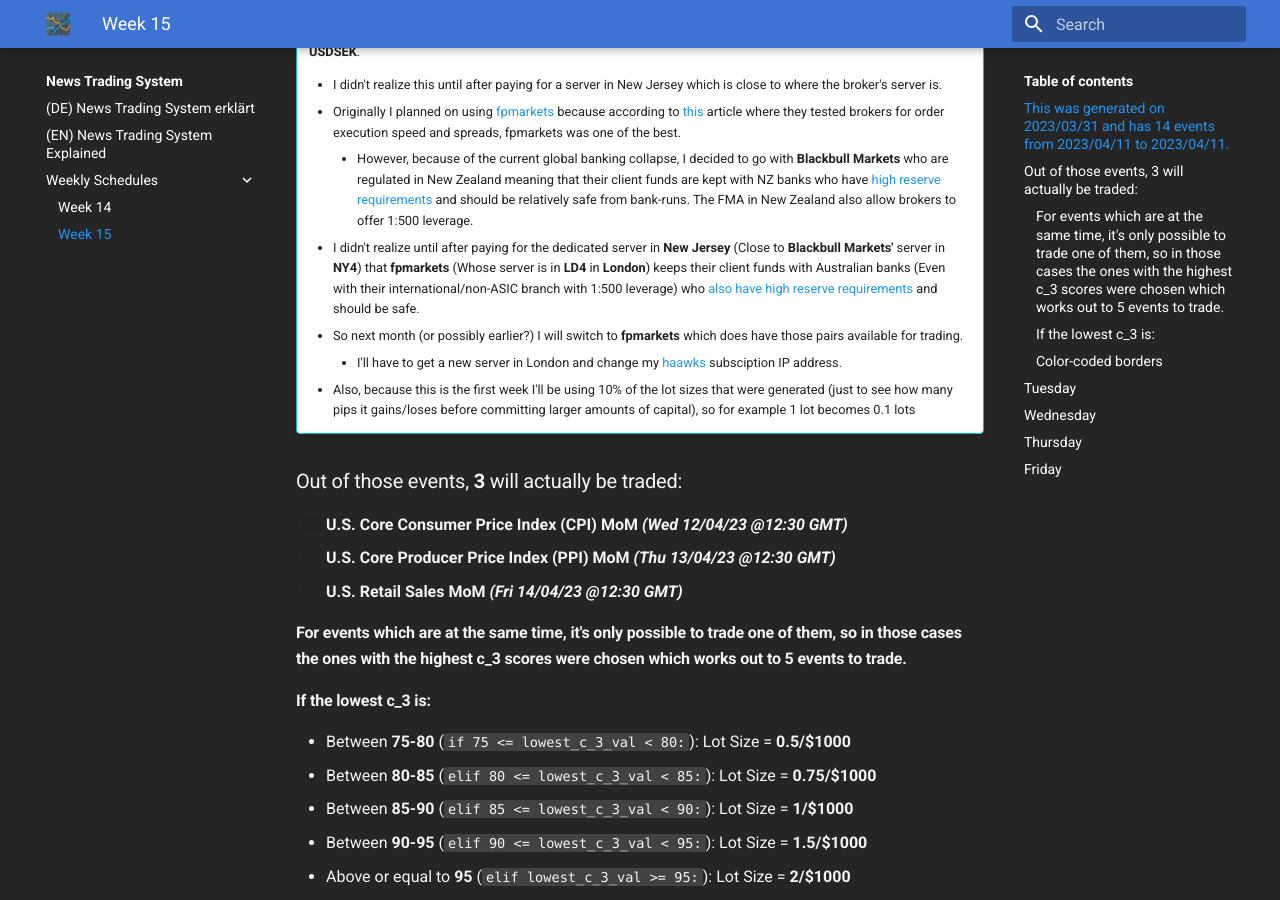
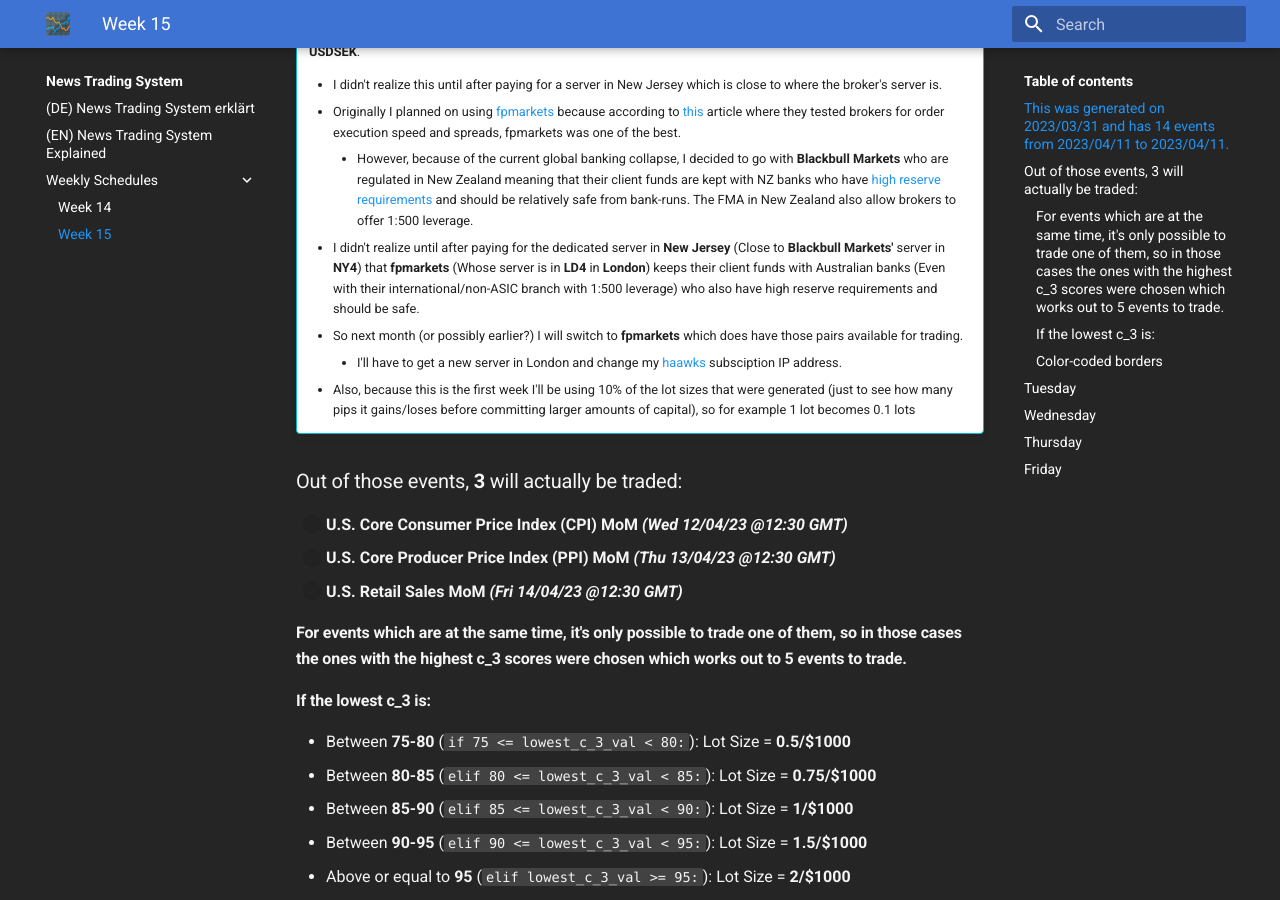
Before and after one commit to spliffli/news-trading-analyzer, an MkDocs documentation site: the page built from docs/weekly-schedules/week-15-schedule.md, in a window 1280 px wide and 900 px high, scrolled down 448 px. Built offline with MkDocs 1.6.1 and Material for MkDocs 9.7.7, drawn with Linux system fonts in a browser that asks for light colours; comment, search, counter and statistics services are not loaded; some of the changed lines change nothing that is shown.

Commit message:
updated docs

```diff
--- a/docs/weekly-schedules/week-15-schedule.md
+++ b/docs/weekly-schedules/week-15-schedule.md
@@ -10,7 +10,7 @@
       - I didn't realize this until after paying for a server in New Jersey which is close to where the broker's server is.
       - Originally I planned on using [fpmarkets](https://www.fpmarkets.com/) because according to [this](https://offbeatforex.com/forex-brokers-for-trading-news/) article where they tested brokers for order execution speed and spreads, fpmarkets was one of the best.
           - However, because of the current global banking collapse, I decided to go with **Blackbull Markets** who are regulated in New Zealand meaning that their client funds are kept with NZ banks who have [high reserve requirements](https://theconversation.com/credit-suisse-is-an-anomaly-why-australia-and-new-zealand-are-safe-from-bank-run-contagion-202126) and should be relatively safe from bank-runs. The FMA in New Zealand also allow brokers to offer 1:500 leverage.
-      - I didn't realize until after paying for the dedicated server in **New Jersey** (Close to **Blackbull Markets'** server in **NY4**) that **fpmarkets** (Whose server is in **LD4** in **London**) keeps their client funds with Australian banks (Even with their international/non-ASIC branch with 1:500 leverage) who [also have high reserve requirements](https://www.financialadvisor.com.au/why-australian-banks-need-to-hold-additional-capital-reserves/) and should be safe.
+      - I didn't realize until after paying for the dedicated server in **New Jersey** (Close to **Blackbull Markets'** server in **NY4**) that **fpmarkets** (Whose server is in **LD4** in **London**) keeps their client funds with Australian banks (Even with their international/non-ASIC branch with 1:500 leverage) who also have high reserve requirements and should be safe.
       - So next month (or possibly earlier?) I will switch to **fpmarkets** which does have those pairs available for trading.
         - I'll have to get a new server in London and change my [haawks](https://www.haawks.com/) subsciption IP address.
       - Also, because this is the first week I'll be using 10% of the lot sizes that were generated (just to see how many pips it gains/loses before committing larger amounts of capital), so for example 1 lot becomes 0.1 lots
```
